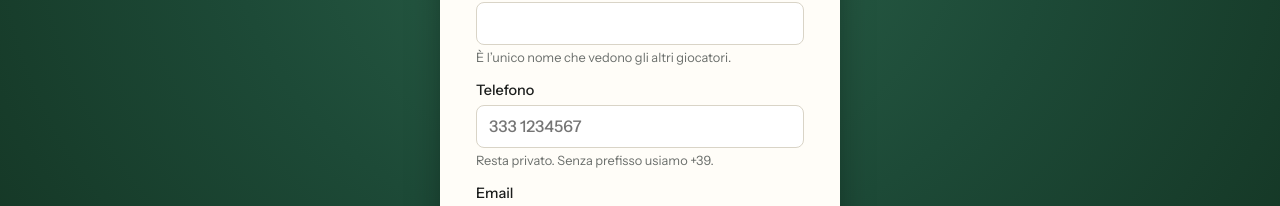
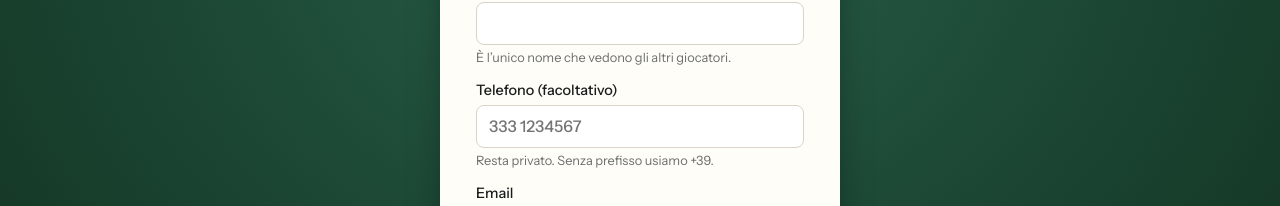
Before and after one commit to lucadir74-ai/pokerora, a React (Vite) app: page / in a window 1280 px wide. Both pictures are taken after a click on the tab "Iscriviti". Shown: the part 362-568 px from the top of the page. Built offline with nearby package versions, Linux system fonts and the light colour scheme.

Commit message:
Update Accesso.jsx

```diff
--- a/src/Accesso.jsx
+++ b/src/Accesso.jsx
@@ -50,12 +50,12 @@ export default function Accesso() {
     setAvviso('')
 
     const nickname = campi.nickname.trim()
-    const telefono = normalizzaTelefono(campi.telefono)
+    const telefono = campi.telefono.trim() ? normalizzaTelefono(campi.telefono) : ''
 
     if (!/^[A-Za-z0-9_.\-]{3,20}$/.test(nickname)) {
       return setErrore('Il nickname va da 3 a 20 caratteri: lettere, numeri, punto, trattino o trattino basso.')
     }
-    if (!/^\+[1-9][0-9]{6,14}$/.test(telefono)) {
+    if (telefono && !/^\+[1-9][0-9]{6,14}$/.test(telefono)) {
       return setErrore('Il numero di telefono non sembra valido. Esempio: 333 1234567.')
     }
     if (campi.password.length < 8) {
@@ -148,8 +148,8 @@ export default function Accesso() {
                 <small>È l’unico nome che vedono gli altri giocatori.</small>
               </label>
               <label>
-                Telefono
-                <input required type="tel" inputMode="tel" autoComplete="tel" placeholder="333 1234567"
+                Telefono (facoltativo)
+                <input type="tel" inputMode="tel" autoComplete="tel" placeholder="333 1234567"
                   value={campi.telefono} onChange={cambia('telefono')} />
                 <small>Resta privato. Senza prefisso usiamo +39.</small>
               </label>
```
